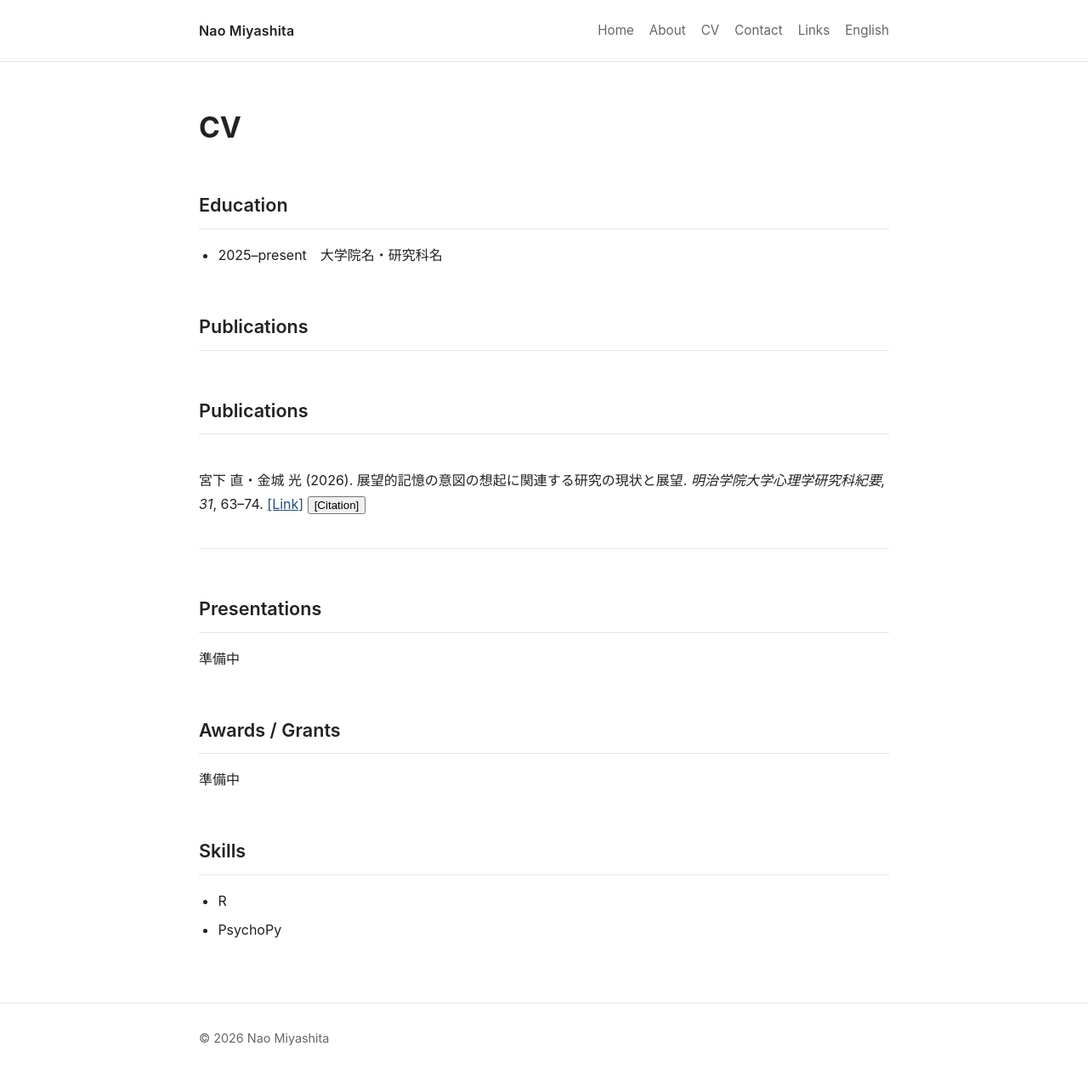
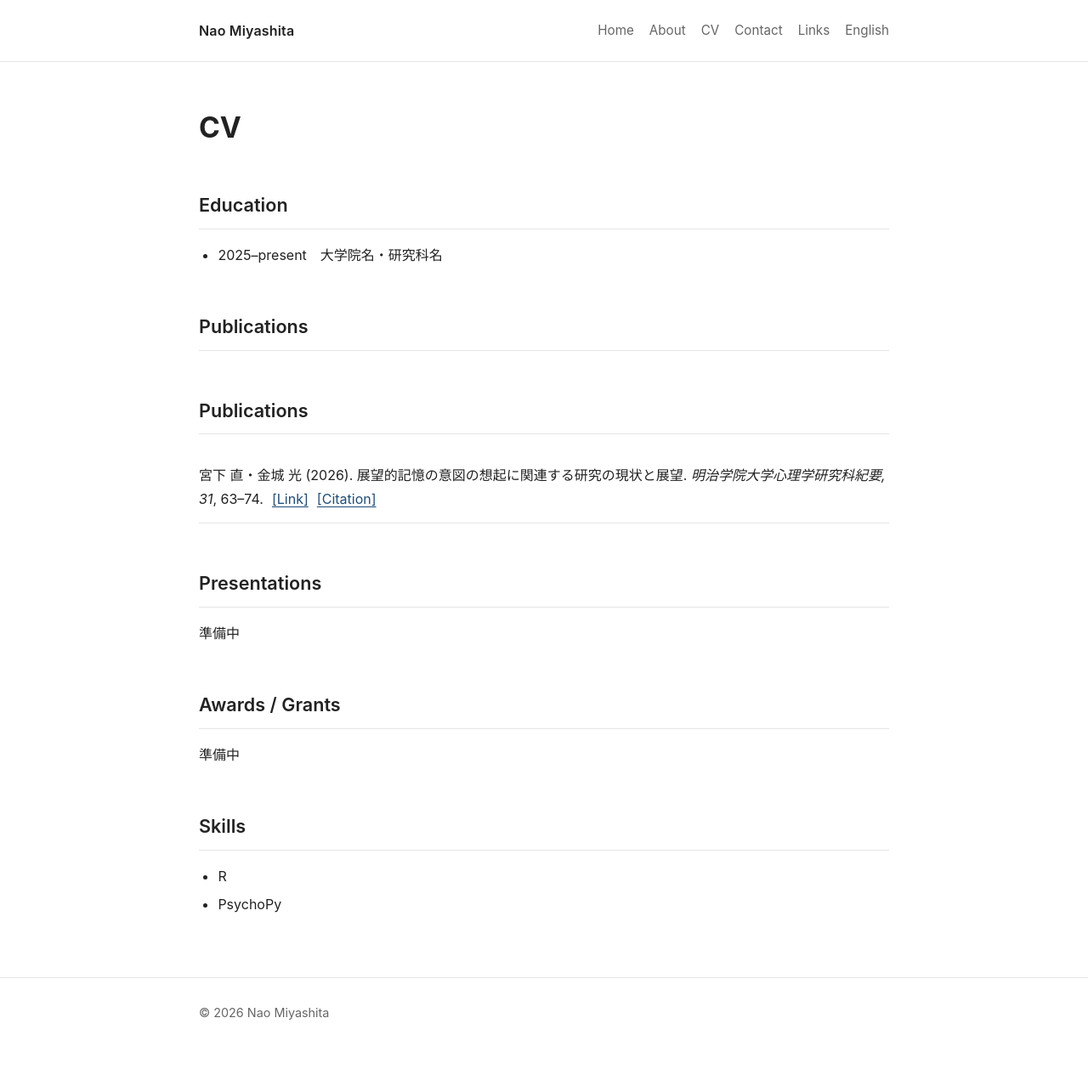
Before and after one commit to naomiyashita/github.io, a Jekyll site: the page built from cv.md, in a window 1280 px wide. Shown: the whole page at 85% size. Built offline with Jekyll 4.4.1, drawn with Linux system fonts in a browser that asks for light colours; after the commit the page ends 1248 px from its top, so only the background shows below that.

Commit message:
Update style.css

```diff
--- a/assets/css/style.css
+++ b/assets/css/style.css
@@ -174,35 +174,33 @@ li {
 }
 
 .publication-item {
-  padding: 20px 0;
+  padding: 14px 0;
   border-bottom: 1px solid var(--border);
 }
 
-.publication-title {
-  margin-bottom: 4px;
+.publication-entry {
+  margin: 0;
 }
 
-.publication-meta {
-  color: var(--muted);
-  margin-bottom: 12px;
+.publication-action {
+  margin-left: 0.35em;
+  color: var(--link);
+  text-decoration: underline;
+  text-underline-offset: 3px;
 }
 
-.cite-button,
-.copy-citation-button {
+button.publication-action {
   appearance: none;
-  border: 1px solid var(--border);
-  background: #fff;
-  color: var(--text);
-  padding: 8px 14px;
-  border-radius: 6px;
+  border: none;
+  background: transparent;
+  padding: 0;
   font: inherit;
-  line-height: 1.2;
   cursor: pointer;
 }
 
-.cite-button:hover,
-.copy-citation-button:hover {
-  border-color: var(--text);
+button.publication-action:hover,
+a.publication-action:hover {
+  text-decoration-thickness: 1.5px;
 }
 
 .cite-dialog {
@@ -237,14 +235,29 @@ li {
   margin-bottom: 8px;
 }
 
-.citation-text {
+.citation-preview {
   width: 100%;
-  min-height: 140px;
+  min-height: 120px;
   padding: 12px;
   border: 1px solid var(--border);
   border-radius: 6px;
+  line-height: 1.6;
+  margin-bottom: 16px;
+  background: #fff;
+}
+
+.copy-citation-button {
+  appearance: none;
+  border: 1px solid var(--border);
+  background: #fff;
+  color: var(--text);
+  padding: 8px 14px;
+  border-radius: 6px;
   font: inherit;
-  line-height: 1.6;
-  resize: vertical;
-  margin-bottom: 16px;
+  line-height: 1.2;
+  cursor: pointer;
 }
+
+.copy-citation-button:hover {
+  border-color: var(--text);
+}
```
